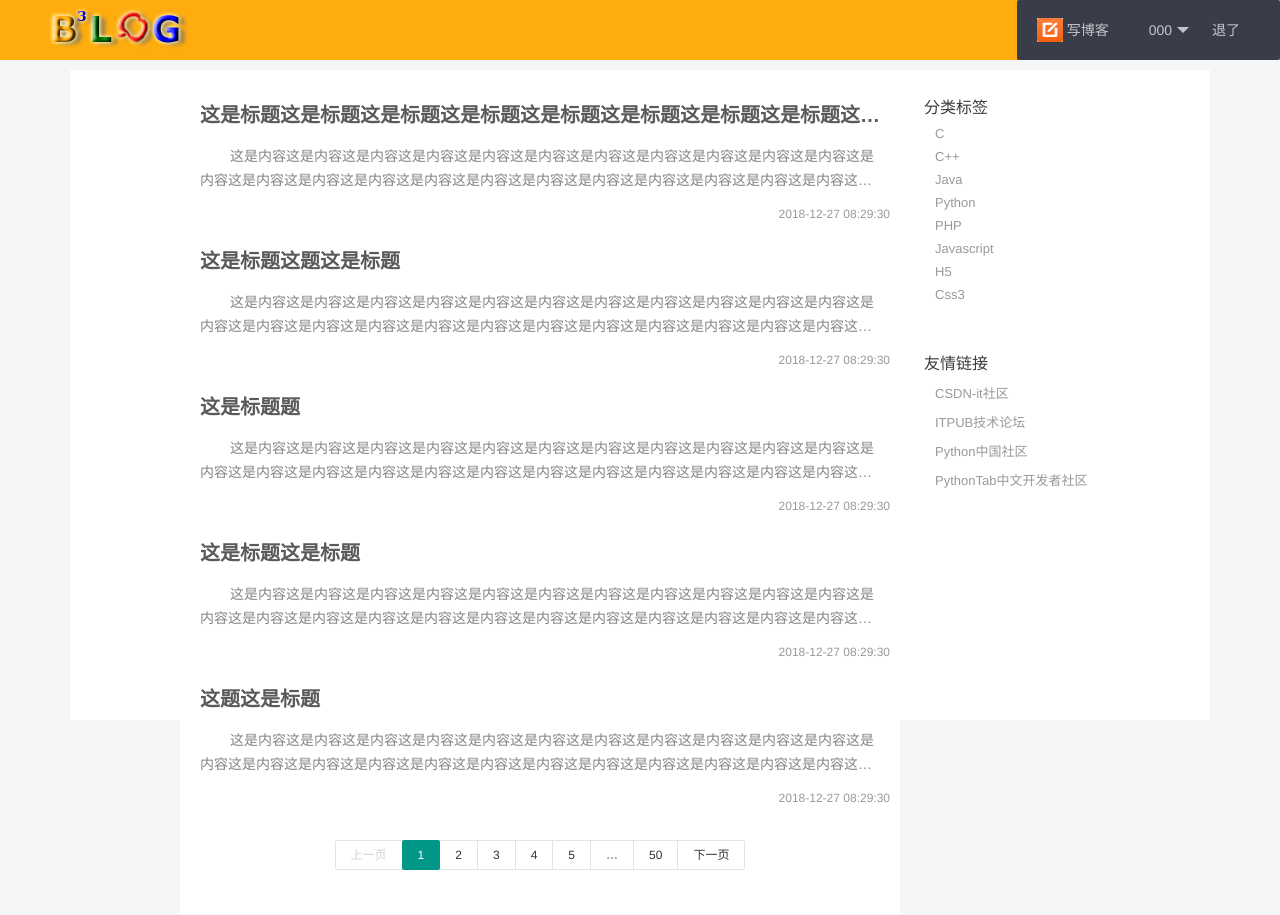
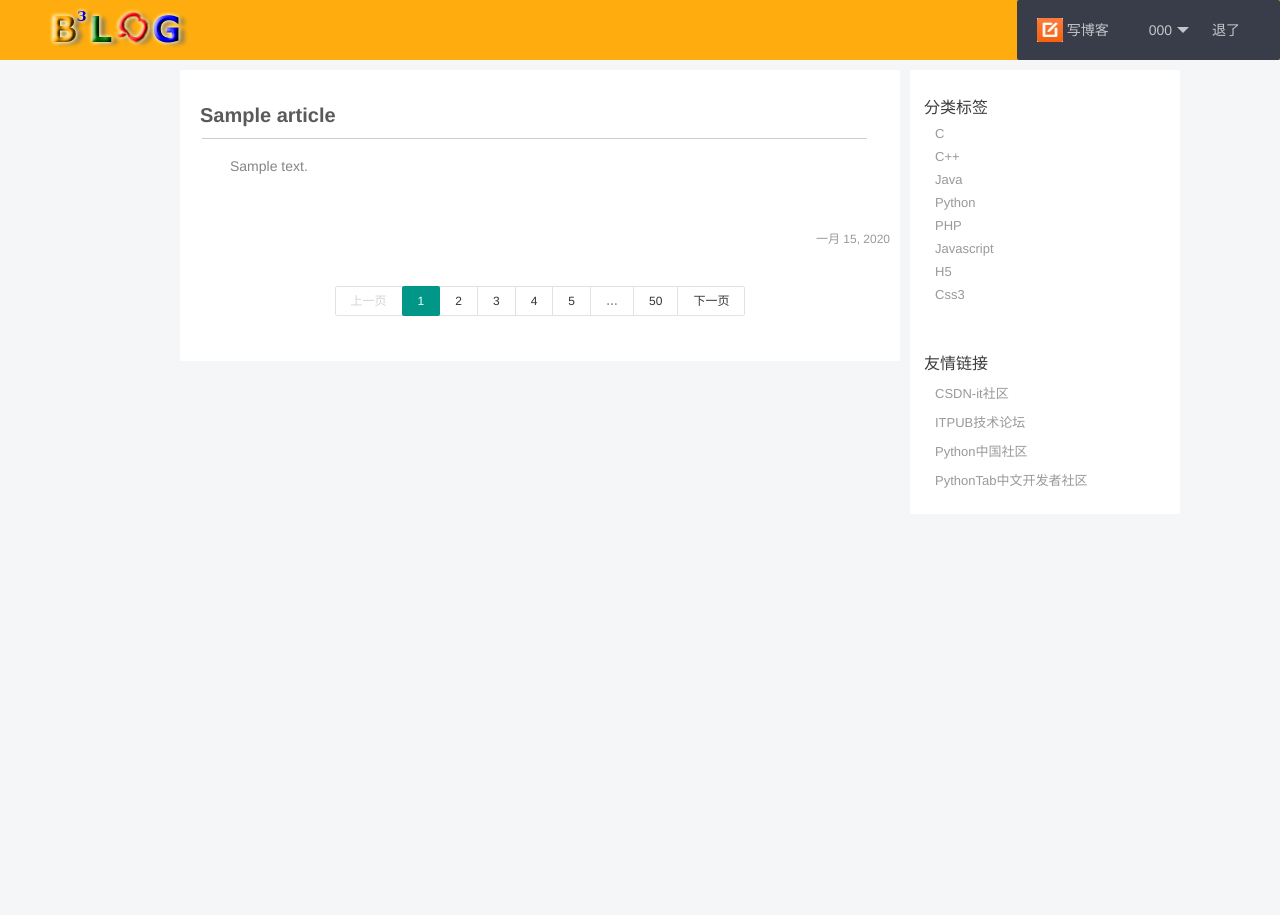
Before and after one commit to abnormalmakers/blog, a Django app: template Myblog/apps/personal/templates/personal.html in a window 1280 px wide. After the commit the page ends 488 px from the top, so only its background shows below. Run offline with Django 3.2, Linux system fonts and the light colour scheme; tables that the repository leaves empty hold one stand-in row (values such as "Sample post"); the template is opened without the code that fills it: values that come from a table or form of the project are taken from there, most other values are stand-ins (such as "Sample title", 1, 10 or a date in 2020).

Commit message:
个人博客列表页动态渲染，样式优化

```diff
--- a/Myblog/apps/personal/templates/personal.html
+++ b/Myblog/apps/personal/templates/personal.html
@@ -21,61 +21,19 @@
             <div class="layui-col-md8 layui-col-md-offset1 main_left">
                 <div class="main_left_wrapper">
                     <div class="tab_age_con">
+                        {%for article in articles%}
                         <dl class="tab_page_list">
                             <dt class="tab_page_con_t tab_page_list_title">
-                                <h3><a href='/personal/blogdetails/1'>这是标题这是标题这是标题这是标题这是标题这是标题这是标题这是标题这是标题</a></h3>
+                                <h3><a href='/personal/blogdetails/{{article.ariticle_id}}'>{{article.title}}</a></h3>
                             </dt>
                             <dd class="tab_page_con_c">
-                                <p>这是内容这是内容这是内容这是内容这是内容这是内容这是内容这是内容这是内容这是内容这是内容这是内容这是内容这是内容这是内容这是内容这是内容这是内容这是内容这是内容这是内容这是内容这是内容这是内容这是内容这是内容这是内容这是内容这是内容这是内容这是内容这是内容这是内容这是内容这是内容这是内容这是内容</p>
+                                <p>{{article.content}}</p>
                             </dd>
                             <dd class="tab_page_con_b">
-                                <div class="tab_page_b_r publish_date">2018-12-27 08:29:30</div>
+                                <div class="tab_page_b_r publish_date">{{article.date}}</div>
                             </dd>
                         </dl>
-                        <dl class="tab_page_list">
-                            <dt class="tab_page_con_t tab_page_list_title">
-                                <h3><a href="javascript:void(0)">这是标题这题这是标题</a></h3>
-                            </dt>
-                            <dd class="tab_page_con_c">
-                                <p>这是内容这是内容这是内容这是内容这是内容这是内容这是内容这是内容这是内容这是内容这是内容这是内容这是内容这是内容这是内容这是内容这是内容这是内容这是内容这是内容这是内容这是内容这是内容这是内容这是内容这是内容这是内容这是内容这是内容这是内容这是内容这是内容这是内容这是内容这是内容这是内容这是内容</p>
-                            </dd>
-                            <dd class="tab_page_con_b">
-                                <div class="tab_page_b_r publish_date">2018-12-27 08:29:30</div>
-                            </dd>
-                        </dl>
-                        <dl class="tab_page_list">
-                            <dt class="tab_page_con_t tab_page_list_title">
-                                <h3><a href="javascript:void(0)">这是标题题</a></h3>
-                            </dt>
-                            <dd class="tab_page_con_c">
-                                <p>这是内容这是内容这是内容这是内容这是内容这是内容这是内容这是内容这是内容这是内容这是内容这是内容这是内容这是内容这是内容这是内容这是内容这是内容这是内容这是内容这是内容这是内容这是内容这是内容这是内容这是内容这是内容这是内容这是内容这是内容这是内容这是内容这是内容这是内容这是内容这是内容这是内容</p>
-                            </dd>
-                            <dd class="tab_page_con_b">
-                                <div class="tab_page_b_r publish_date">2018-12-27 08:29:30</div>
-                            </dd>
-                        </dl>
-                        <dl class="tab_page_list">
-                            <dt class="tab_page_con_t tab_page_list_title">
-                                <h3><a href="javascript:void(0)">这是标题这是标题</a></h3>
-                            </dt>
-                            <dd class="tab_page_con_c">
-                                <p>这是内容这是内容这是内容这是内容这是内容这是内容这是内容这是内容这是内容这是内容这是内容这是内容这是内容这是内容这是内容这是内容这是内容这是内容这是内容这是内容这是内容这是内容这是内容这是内容这是内容这是内容这是内容这是内容这是内容这是内容这是内容这是内容这是内容这是内容这是内容这是内容这是内容</p>
-                            </dd>
-                            <dd class="tab_page_con_b">
-                                <div class="tab_page_b_r publish_date">2018-12-27 08:29:30</div>
-                            </dd>
-                        </dl>
-                        <dl class="tab_page_list">
-                            <dt class="tab_page_con_t tab_page_list_title">
-                                <h3><a href="javascript:void(0)">这题这是标题</a></h3>
-                            </dt>
-                            <dd class="tab_page_con_c">
-                                <p>这是内容这是内容这是内容这是内容这是内容这是内容这是内容这是内容这是内容这是内容这是内容这是内容这是内容这是内容这是内容这是内容这是内容这是内容这是内容这是内容这是内容这是内容这是内容这是内容这是内容这是内容这是内容这是内容这是内容这是内容这是内容这是内容这是内容这是内容这是内容这是内容这是内容</p>
-                            </dd>
-                            <dd class="tab_page_con_b">
-                                <div class="tab_page_b_r publish_date">2018-12-27 08:29:30</div>
-                            </dd>
-                        </dl>
+                        {%endfor%}
                     </div>
                     <div class="tab_pagination">
                         <div class="layui-box layui-laypage layui-laypage-default" id="layui-laypage-8">
--- a/Myblog/static/css/personal/personal.css
+++ b/Myblog/static/css/personal/personal.css
@@ -4,8 +4,15 @@ body{
 section{
     padding-top: 10px;
 }
-.main{
+.main .main_wrapper:after{
+    content:"";
+    display: block;
+    *zoom:1;
+    clear: both;
 
+}
+.main .main_wrapper{
+    background: #f5f6f7;
 }
 .main_left{
     background:white;
@@ -28,6 +35,16 @@ section{
 /*list 标题*/
 .main .tab_page_list .tab_page_con_t{
     padding:10px 10px 5px 10px;
+    position: relative;
+}
+.main .tab_page_list .tab_page_con_t:after{
+    content:'';
+    position: absolute;
+    left: 12px;
+    bottom: 5px;
+    background: #ccc;
+    height: 1px;
+    width: 95%;
 }
 
 .main .tab_page_list .tab_page_con_t a{
@@ -47,7 +64,8 @@ section{
 }
 /*list 中间文章段落*/
 .main .tab_page_list .tab_page_con_c{
-    padding:0 10px 10px 10px;
+    padding:10px 10px 10px 10px;
+    min-height: 75px;
 }
 .main .tab_page_list .tab_page_con_c p{
     text-indent:30px;
@@ -57,13 +75,13 @@ section{
     text-overflow: ellipsis;
     overflow : hidden;
     display: -webkit-box;
-    -webkit-line-clamp: 2;
+    -webkit-line-clamp: 3;
     -webkit-box-orient: vertical;
 }
 
 /*list 底部 日期*/
 .main .tab_page_list .tab_page_con_b {
-    padding:5px 0;
+    padding:10px 0;
 }
 .main .tab_page_list .tab_page_con_b .publish_date{
     font-size: 12px;
```
Also changed, not shown: Myblog/apps/personal/templates/writeblog.html (+8 -8 lines), Myblog/apps/personal/views.py (+7 -0 lines), Myblog/static/js/personal/writeblog.js (+2 -5 lines), Myblog/apps/personal/migrations/0001_initial.py (added), Myblog/apps/register/migrations/0001_initial.py.
